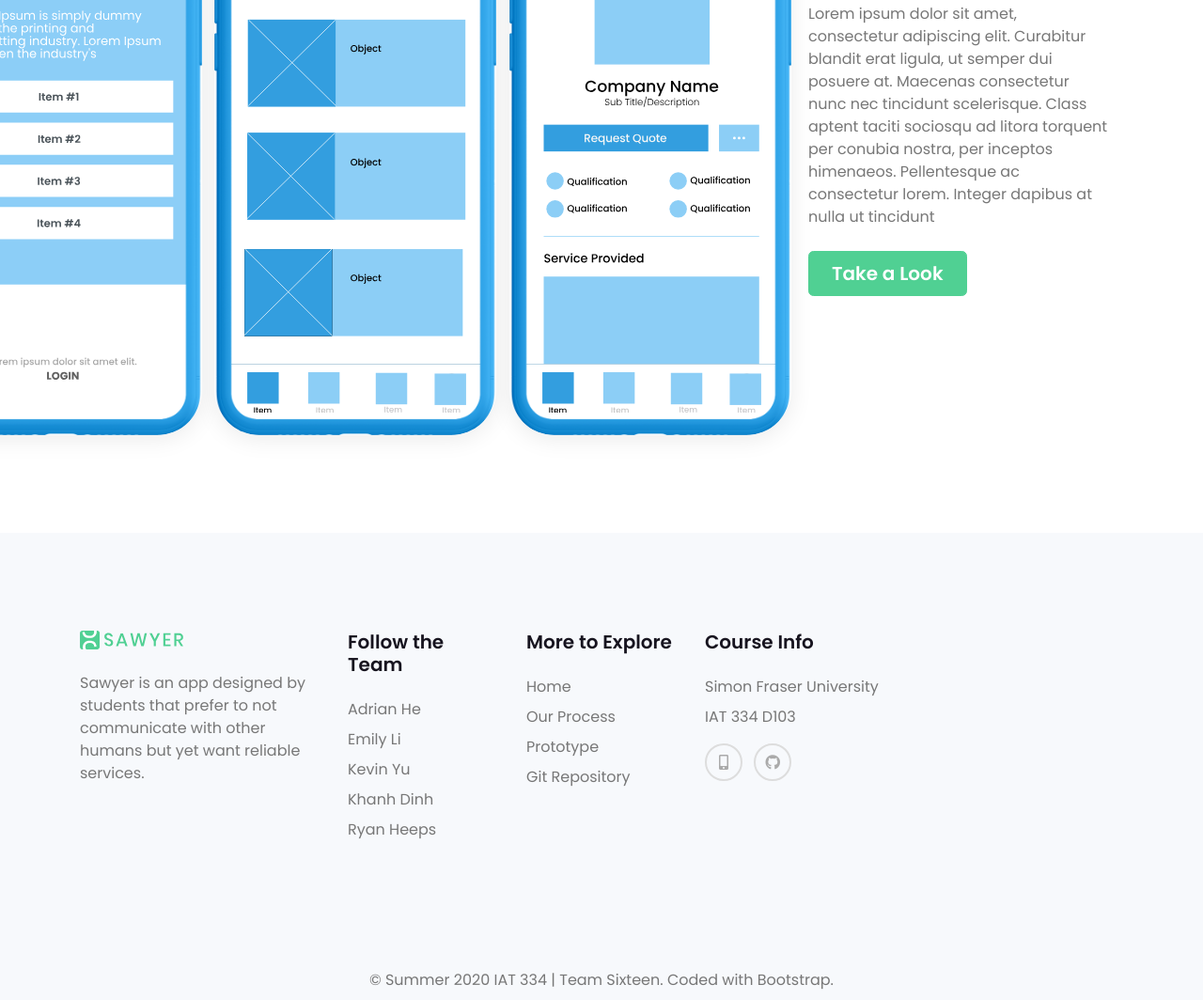
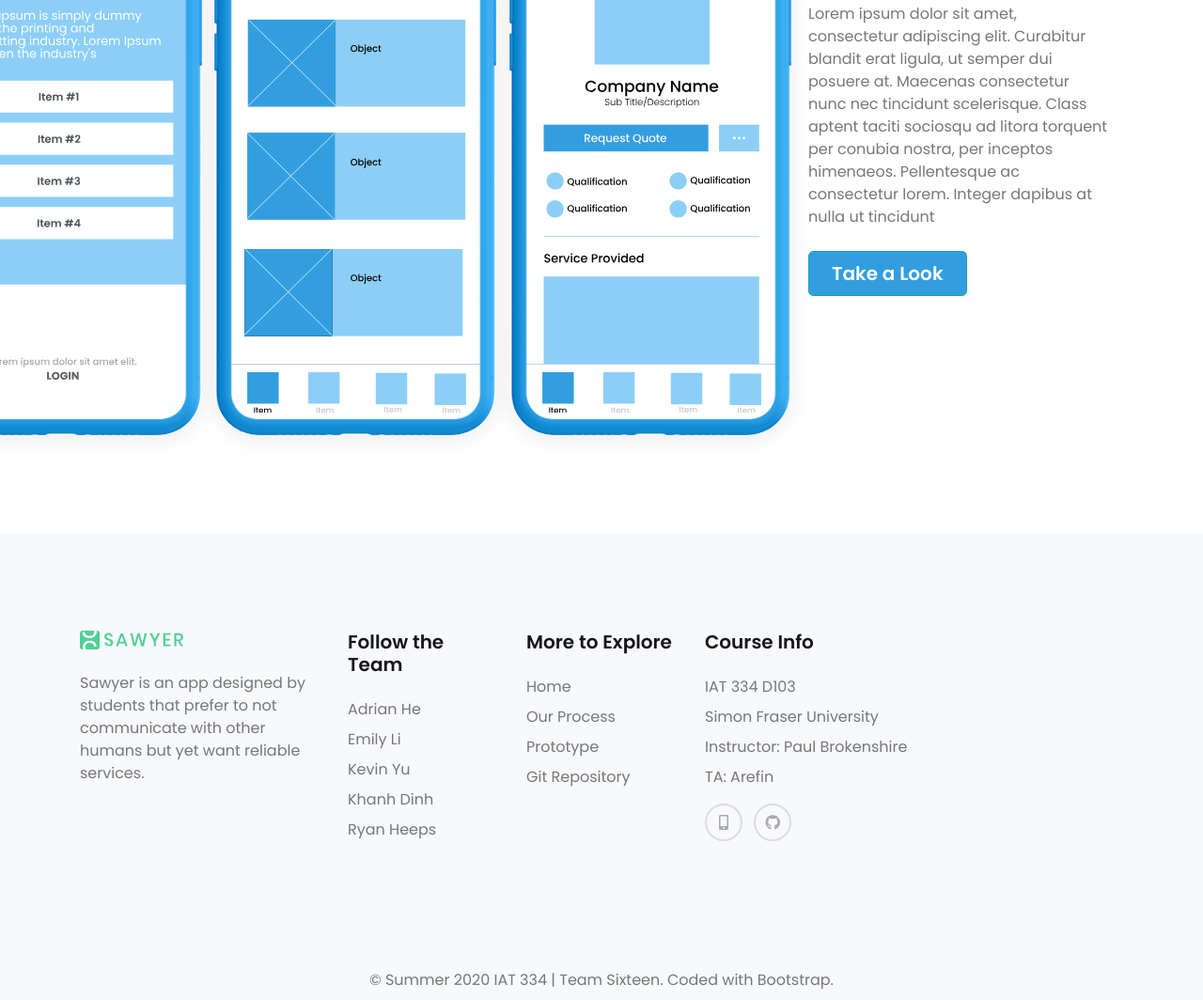
Before and after one commit to Shindekudasai/334, a plain HTML site: page index.html in a window 1280 px wide. Shown: the part 7981-9045 px from the top of the page at 94% size. Drawn offline with Linux system fonts and the light colour scheme; no server answers.

Commit message:
Changed the process btn to the btn-info so it blue

```diff
--- a/css/style.default.css
+++ b/css/style.default.css
@@ -1470,14 +1470,14 @@ section {
 
 .btn-info {
   color: #fff;
-  background-color: #17a2b8;
+  background-color: #339EDF;
   border-color: #17a2b8;
 }
 
 .btn-info:hover {
   color: #fff;
-  background-color: #138496;
-  border-color: #117a8b;
+  background-color: #8CCEF6;
+  border-color: #8CCEF6;
 }
 
 .btn-info:focus, .btn-info.focus {
--- a/index.html
+++ b/index.html
@@ -439,7 +439,7 @@
             Pellentesque ac consectetur lorem. Integer dapibus at nulla ut tincidunt
           </p>
           <ul class="list-inline mb-0">
-            <li class="list-inline-item"><a class="btn btn-primary btn-lg px-4 link-scroll" href="process.html">Take a Look</a></li>
+            <li class="list-inline-item"><a class="btn btn-info btn-lg px-4 link-scroll" href="process.html">Take a Look</a></li>
           </ul>
         </div>
       </div>
@@ -485,8 +485,10 @@
           <div class="col-lg-5">
             <h2 class="h5 mb-4">Course Info</h2>
             <ul class="list-unstyled mr-4 mb-3">
+              <li class="mb-2 text-muted">IAT 334 D103</li>
               <li class="mb-2 text-muted">Simon Fraser University</li>
-              <li class="mb-2 text-muted">IAT 334 D103</li>
+              <li class="mb-2 text-muted">Instructor: Paul Brokenshire</li>
+              <li class="mb-2 text-muted">TA: Arefin</li>
             </ul>
             <ul class="list-inline mb-0">
               <li class="list-inline-item"><a class="social-link" href="https://cloud.protopie.io/p/a81b305372/28?ui=true&mockup=true&touchHint=true&scaleToFit=false&cursorType=touch" target="_blank"><i class="fas fa-mobile-alt"></i></a></li>
```
